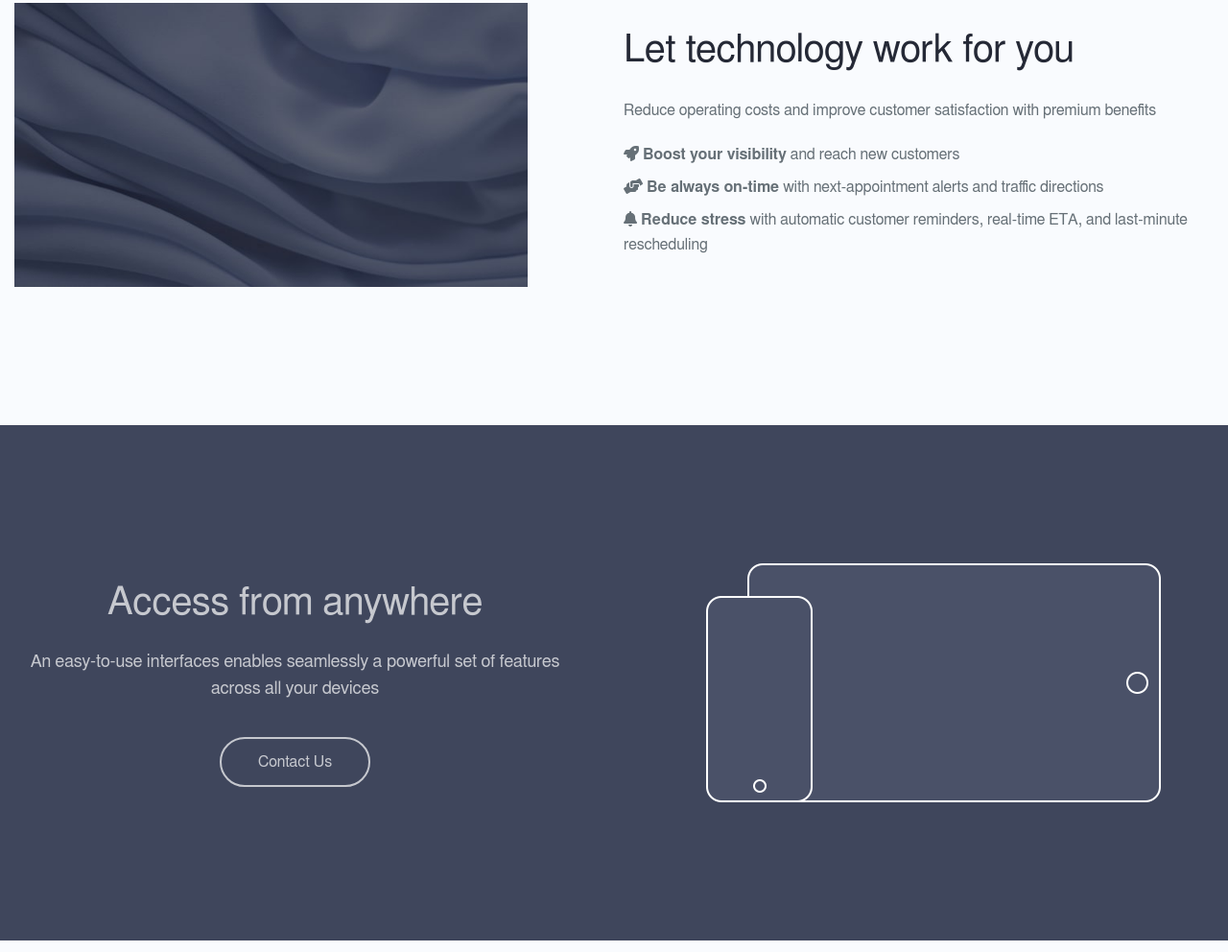
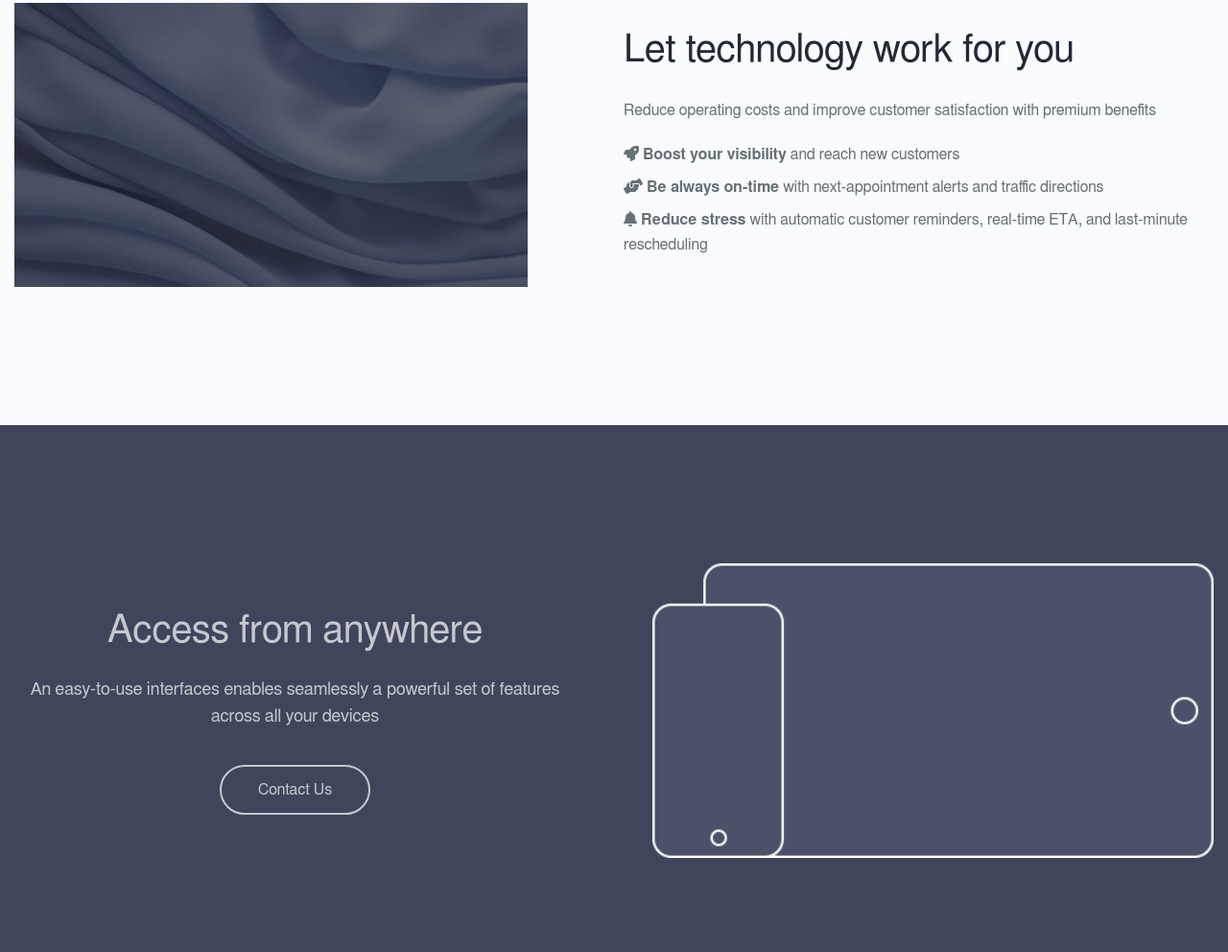
Before and after one commit to appkeep-lu/appkeep.lu, a plain HTML site: page index.html in a window 1280 px wide. Shown: the part 1805-2797 px from the top of the page at 96% size. Drawn offline with Linux system fonts and the light colour scheme; a web font is replaced by a local one.

Commit message:
Fix logo width

```diff
--- a/style/styles.css
+++ b/style/styles.css
@@ -134,6 +134,7 @@ h6 {
 
 img {
 	max-width: 100%;
+	min-width: 100%;
 	vertical-align: middle; /* solves a gap when inside image-container */
 }
 
```
